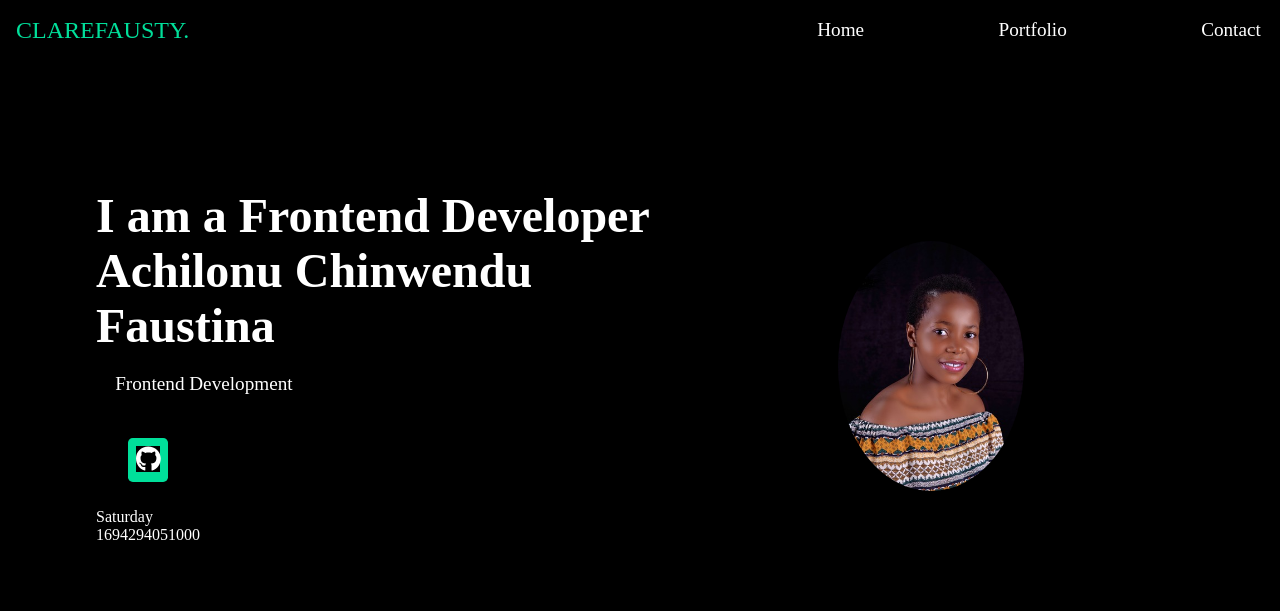
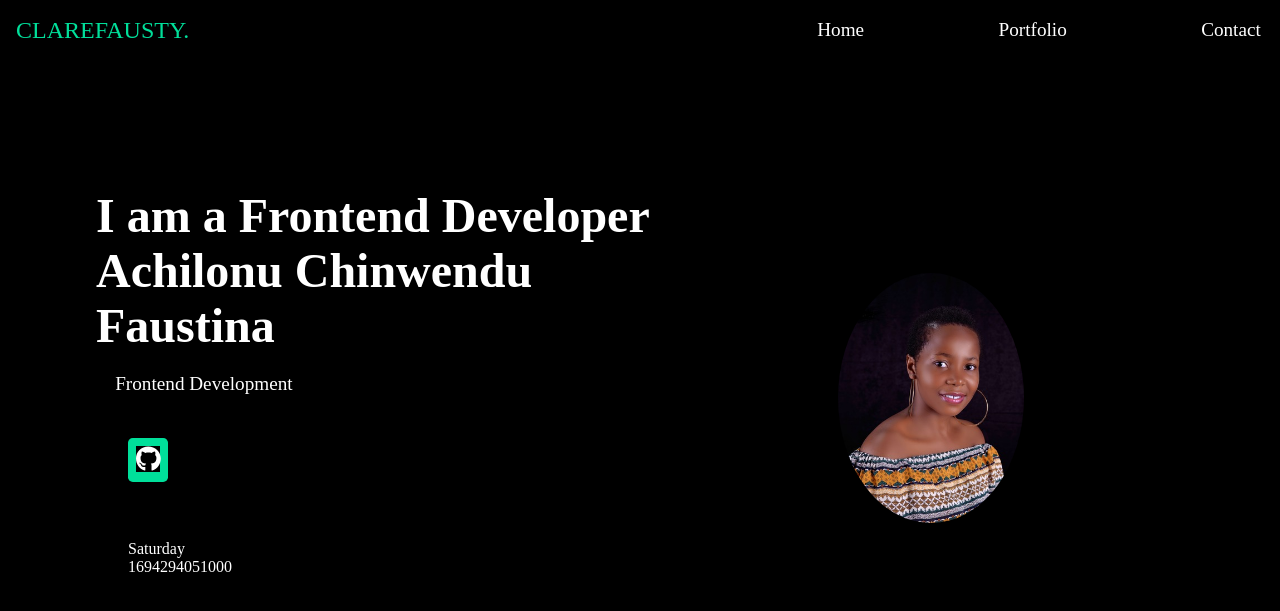
Before and after one commit to clarefausty/Task1, a plain HTML site: page index.html in a window 1280 px wide. Drawn offline with Linux system fonts and the light colour scheme.

Commit message:
Modified index.css

```diff
--- a/index.css
+++ b/index.css
@@ -79,6 +79,9 @@ h2{
     padding: 0.3em;
     border-radius: 0.3rem;
 }
+.date-container{
+    padding: 2em;
+}
 @media(max-width:610px){
 
     .main-container{
--- a/index.html
+++ b/index.html
@@ -31,9 +31,9 @@
         <div class="media-handle">
             <a href="https://github.com/clarefausty/Task1.git" data-testid=“githubURL”><i class="fa-brands fa-github"></i></a>
         </div>
-        <div>
-        <p class="event" data-testid="currentDayOfTheWeek">Monday</p>
-        <p class="event" data-testid="currentUTCTime">9am</p>
+        <div class="date-container">
+        <p  data-testid="currentDayOfTheWeek">Monday</p>
+        <p  data-testid="currentUTCTime">9am</p>
         </div>
     </div>
     <div class="image-container">
--- a/index.js
+++ b/index.js
@@ -2,8 +2,10 @@ const navBarLink = document.getElementsByClassName("navbar-links")[0]
 const menuIcon = document.getElementsByClassName("menu-icon")[0]
 const element = document.querySelector('[data-testid="currentDayOfTheWeek"]');
 const currentTime = document.querySelector('[data-testid="currentUTCTime"]');
+
+
+
 const days = ['Sunday', 'Monday', 'Tuesday', 'Wednesday', 'Thursday', 'Friday', 'Saturday'];
-
 const now = new Date();
 const currentDay = now.getDay()
 
```
